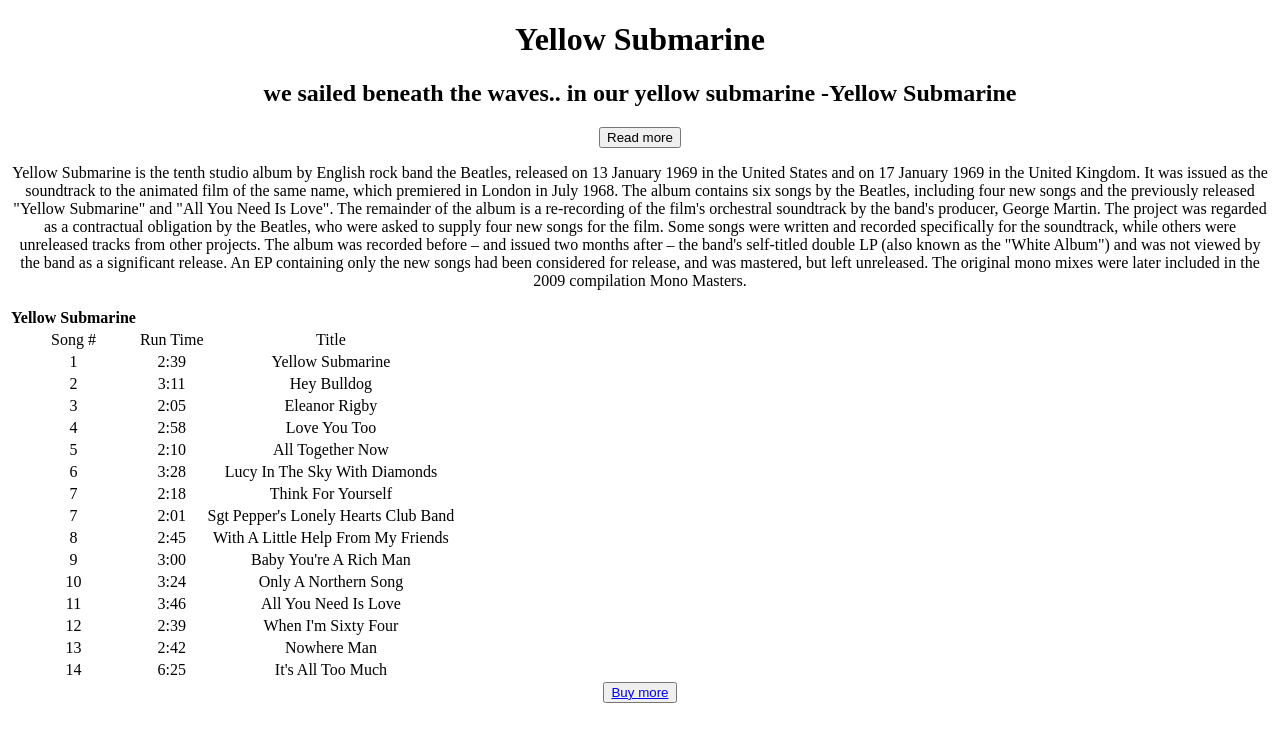
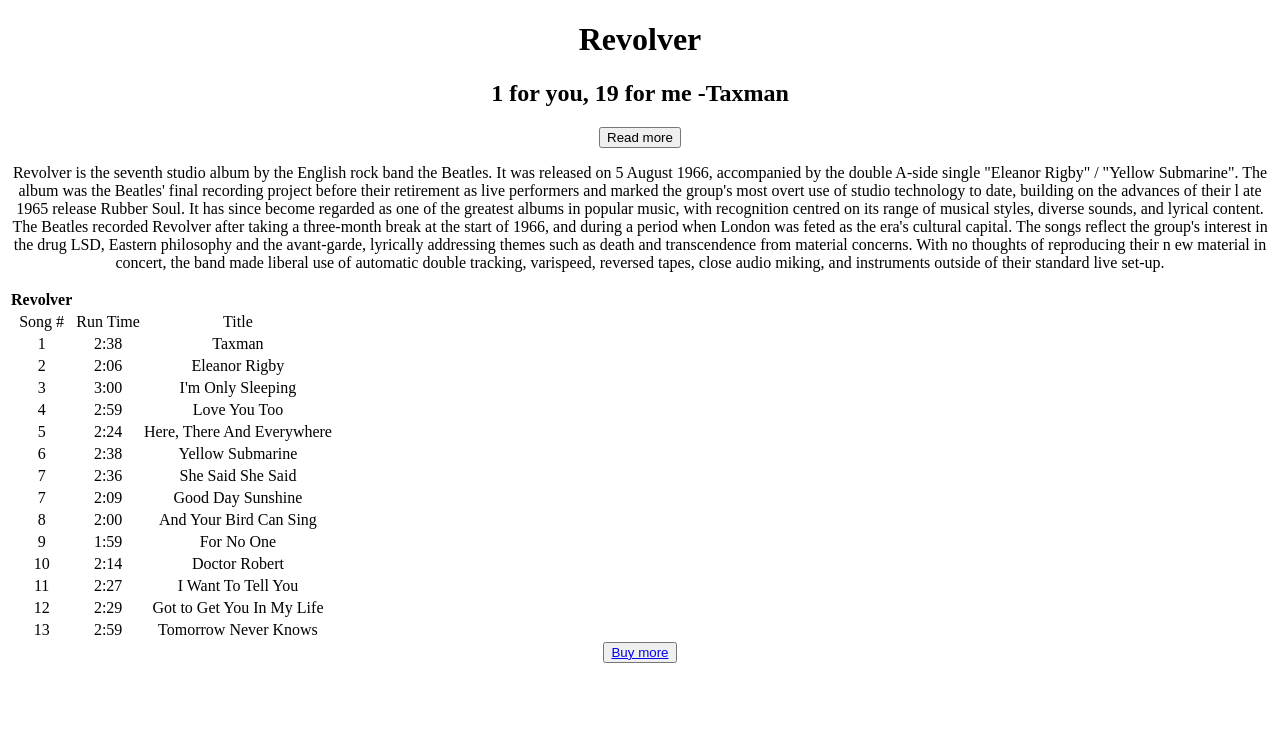
Before and after one commit to anthonymjimenez/beatles-react, a React (Create React App) app: page / in a window 1280 px wide. Shown: the top 742 px of the page. Built offline with nearby package versions, Linux system fonts and the light colour scheme.

Commit message:
heyyyyyyyy

```diff
--- a/src/App.js
+++ b/src/App.js
@@ -1,10 +1,13 @@
 import React from 'react';
 import './App.css';
 import { YellowSub } from './pages/YellowSub'
+import { AbbeyRoad } from './pages/AbbeyRoad';
+import { Revolver } from './pages/Revolver';
 function App() {
   return (
     <div className="App">
-    <YellowSub/>
+
+    <Revolver/>
     </div>
   );
 }
--- /dev/null
+++ b/src/pageData/abbeyRoad/Body.js
@@ -0,0 +1,20 @@
+import React from 'react'
+
+export const Body = () => {
+    return (
+        <div>
+            Abbey Road is the eleventh studio album by English rock band the Beatles,
+            released on 26 September 1969 by Apple Records. The recording sessions were the last in which
+             all four Beatles participated. Let It Be was the final album that the Beatles completed and
+             released before the band's dissolution in April 1970, but most of the album had been recorded
+             before the Abbey Road sessions began.The two-sided hit single from the album, "Something" backed
+             with "Come Together", was released in October and topped the Billboard Hot 100 chart in the United States.
+            Abbey Road incorporates genres such as blues, pop and progressive rock, and makes prominent use of the Moog
+            synthesizer and the Leslie speaker. Side two contains a medley of song fragments edited together to form
+            a single piece. The album was recorded amid a more enjoyable atmosphere than the Get Back/Let It Be sessions
+            earlier in the year, but there were still frequent disagreements within the band. John Lennon had privately
+            left the group by the time that the album was released, and Paul McCartney publicly quit the following year.
+
+        </div>
+    )
+}
--- /dev/null
+++ b/src/pageData/abbeyRoad/Quote.js
@@ -0,0 +1,10 @@
+import React from 'react'
+
+export const Quote = () => {
+    return (
+        <div>
+            speaking words of wisdow.. let it be
+            -From () album
+        </div>
+    )
+}
--- /dev/null
+++ b/src/pageData/abbeyRoad/Table.js
@@ -0,0 +1,107 @@
+import React from 'react'
+
+export const Table = () => {
+    return (
+        <>
+        <div>
+            <table >
+							<thead >
+								<th></th>
+								</thead>
+								 <tbody>
+								<tr >
+									<td>Song # </td>
+									<td>Run Time</td>
+									<td>Title </td>
+								</tr>
+								<tr>
+									<td>1</td>
+										<td>4:19</td>
+										<td>Come Together </td>
+								</tr>
+								<tr>
+									<td>2</td>
+										<td>3:02</td>
+										<td>Something</td>
+								</tr>
+								<tr>
+									<td>3</td>
+										<td>3:27</td>
+										<td>Maxwell's Silverr Hammer</td>
+								</tr>
+								<tr>
+									<td>4</td>
+										<td>3:27</td>
+										<td>Oh! Darling </td>
+								</tr>
+								<tr>
+									<td>5</td>
+										<td>2:50</td>
+										<td>Octopus's Garden </td>
+								</tr>
+								<tr>
+									<td>6</td>
+										<td>7:47</td>
+										<td>I Want You(She's So Heavy) </td>
+								</tr>
+								<tr>
+									<td>7</td>
+										<td>3:05</td>
+										<td>Here Comes The Sun </td>
+								</tr>
+								<tr>
+									<td>7</td>
+										<td>2:45</td>
+										<td>Because </td>
+								</tr>
+								<tr>
+									<td>8</td>
+										<td>4:02</td>
+										<td>You Never Give Me Your Money</td>
+								</tr>
+								<tr>
+									<td>9</td>
+										<td>2:26</td>
+										<td>Sun King </td>
+								</tr>
+								<tr>
+									<td>10</td>
+										<td>1:06</td>
+										<td>Mean Mr. Mustard </td>
+								</tr>
+								<tr>
+									<td>11</td>
+										<td>1:12</td>
+										<td>Polythene Pam </td>
+								</tr>
+								<tr>
+									<td>12</td>
+										<td>1:58</td>
+										<td>She Came In Through The Bathroom Window </td>
+								</tr>
+								<tr>
+									<td>13</td>
+										<td>1:31</td>
+										<td>Golden Slumbers</td>
+								</tr>
+								<tr>
+									<td>14</td>
+										<td>1:36</td>
+										<td>Carry That Weight</td>
+										</tr>
+								 <tr>
+									<td>15</td>
+										<td>2:21</td>
+										<td>The End</td>
+										</tr>
+									 <tr>
+									<td>16</td>
+										<td>0:25</td>
+										<td>Her Majesty</td>
+										</tr>
+								</tbody>
+							</table>
+        </div>
+        </>
+    )
+}
--- /dev/null
+++ b/src/pageData/revolver/Body.js
@@ -0,0 +1,23 @@
+import React from 'react'
+
+export const Body = () => {
+    return (
+        <div>
+            Revolver is the seventh studio album by the English rock
+            band the Beatles. It was released on 5 August 1966, accompanied
+            by the double A-side single "Eleanor Rigby" / "Yellow Submarine".
+            The album was the Beatles' final recording project before their
+            retirement as live performers and marked the group's most overt
+            use of studio technology to date, building on the advances of their l
+            ate 1965 release Rubber Soul. It has since become regarded as one of
+            the greatest albums in popular music, with recognition centred on its
+            range of musical styles, diverse sounds, and lyrical content.
+The Beatles recorded Revolver after taking a three-month break at the start of 1966,
+and during a period when London was feted as the era's cultural capital. The songs reflect
+the group's interest in the drug LSD, Eastern philosophy and the avant-garde, lyrically addressing
+themes such as death and transcendence from material concerns. With no thoughts of reproducing their n
+ew material in concert, the band made liberal use of automatic double tracking, varispeed, reversed
+tapes, close audio miking, and instruments outside of their standard live set-up.
+        </div>
+    )
+}
--- /dev/null
+++ b/src/pageData/revolver/Quote.js
@@ -0,0 +1,10 @@
+import React from 'react'
+
+export const Quote = () => {
+    return (
+        <div>
+            1 for you, 19 for me
+            -Taxman
+        </div>
+    )
+}
--- /dev/null
+++ b/src/pageData/revolver/Table.js
@@ -0,0 +1,92 @@
+import React from 'react'
+
+export const Table = () => {
+    return (
+        <>
+        <div>
+            <table >
+			 			 <thead >
+			 				 <th > Revolver</th>
+			 				 </thead>
+			 					<tbody>
+			 				 <tr>
+			 					 <td>Song # </td>
+			 					 <td>Run Time</td>
+			 					 <td>Title </td>
+			 				 </tr>
+			 				 <tr>
+			 					 <td>1</td>
+			 						 <td>2:38</td>
+			 						 <td>Taxman </td>
+			 				 </tr>
+			 				 <tr>
+			 					 <td>2</td>
+			 						 <td>2:06</td>
+			 						 <td>Eleanor Rigby</td>
+			 				 </tr>
+			 				 <tr>
+			 					 <td>3</td>
+			 						 <td>3:00</td>
+			 						 <td>I'm Only Sleeping</td>
+			 				 </tr>
+			 				 <tr>
+			 					 <td>4</td>
+			 						 <td>2:59</td>
+			 						 <td>Love You Too </td>
+			 				 </tr>
+			 				 <tr>
+			 					 <td>5</td>
+			 						 <td>2:24</td>
+			 						 <td>Here, There And Everywhere </td>
+			 				 </tr>
+			 				 <tr>
+			 					 <td>6</td>
+			 						 <td>2:38</td>
+			 						 <td>Yellow Submarine </td>
+			 				 </tr>
+			 				 <tr>
+			 					 <td>7</td>
+			 						 <td>2:36</td>
+			 						 <td>She Said She Said </td>
+			 				 </tr>
+			 				 <tr>
+			 					 <td>7</td>
+			 						 <td>2:09</td>
+			 						 <td>Good Day Sunshine </td>
+			 				 </tr>
+			 				 <tr>
+			 					 <td>8</td>
+			 						 <td>2:00</td>
+			 						 <td>And Your Bird Can Sing</td>
+			 				 </tr>
+			 				 <tr>
+			 					 <td>9</td>
+			 						 <td>1:59</td>
+			 						 <td>For No One </td>
+			 				 </tr>
+			 				 <tr>
+			 					 <td>10</td>
+			 						 <td>2:14</td>
+			 						 <td>Doctor Robert </td>
+			 				 </tr>
+			 				 <tr>
+			 					 <td>11</td>
+			 						 <td>2:27</td>
+			 						 <td>I Want To Tell You</td>
+			 				 </tr>
+			 				 <tr>
+			 					 <td>12</td>
+			 						 <td>2:29</td>
+			 						 <td>Got to Get You In My Life </td>
+			 				 </tr>
+			 				 <tr>
+			 					 <td>13</td>
+			 						 <td>2:59</td>
+			 						 <td>Tomorrow Never Knows</td>
+			 				 </tr>
+			 				 </tbody>
+			 			 </table>
+        </div>
+        </>
+    )
+}
--- /dev/null
+++ b/src/pages/AbbeyRoad.js
@@ -0,0 +1,24 @@
+import React from 'react'
+import { Body } from '../pageData/abbeyRoad/Body'
+import { Quote } from '../pageData/abbeyRoad/Quote'
+import { Table } from '../pageData/abbeyRoad/Table'
+
+import { Page } from '../template/Page'
+
+export const AbbeyRoad = () => {
+    return (
+        <div>
+        <Page title={"Abbey Road"}
+         body={Body}
+         quote={Quote}
+         table={Table}
+         buyMore={"anthonyjimenez.me"}
+         readMore={"anthonyjimenez.me"}
+
+
+        >
+
+        </Page>
+        </div>
+    )
+}
--- /dev/null
+++ b/src/pages/Revolver.js
@@ -0,0 +1,24 @@
+import React from 'react'
+import { Body } from '../pageData/revolver/Body'
+import { Quote } from '../pageData/revolver/Quote'
+import { Table } from '../pageData/revolver/Table'
+
+import { Page } from '../template/Page'
+
+export const Revolver = () => {
+    return (
+        <div>
+        <Page title={"Revolver"}
+         body={Body}
+         quote={Quote}
+         table={Table}
+         buyMore={"anthonyjimenez.me"}
+         readMore={"anthonyjimenez.me"}
+
+
+        >
+
+        </Page>
+        </div>
+    )
+}
```
Also changed, not shown: 1 other file (tests, documents, lock files or other folders).
